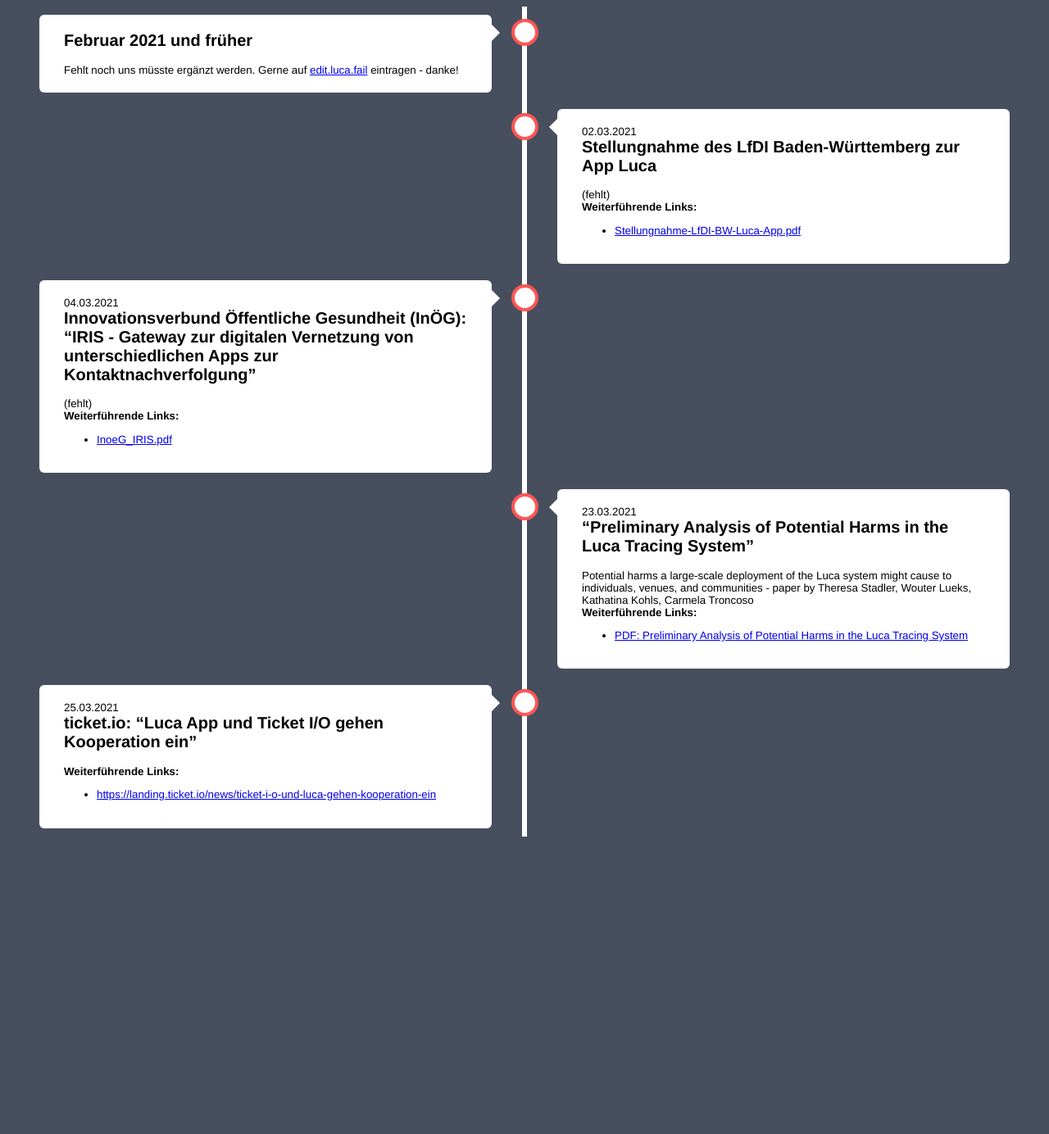
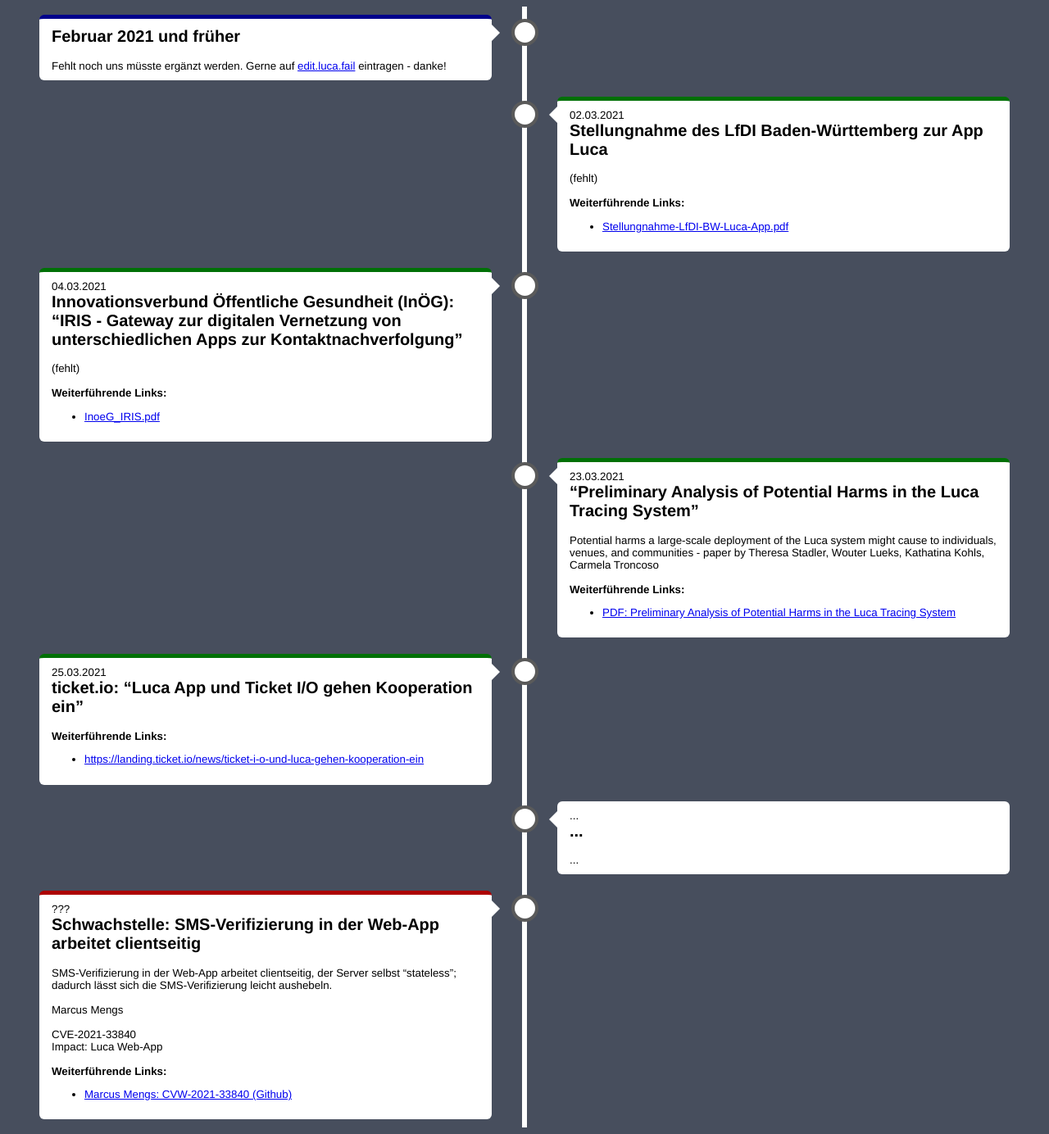
Before and after one commit to wasserbombe/lucafail-timeline, a PHP site: page / in a window 1280 px wide. Shown: the whole page at 82% size. Before the commit the page ends 1021 px from the top, so only its background shows below. Run offline with PHP 8.4, Linux system fonts and the light colour scheme.

Commit message:
add content types

```diff
--- a/css/main.css
+++ b/css/main.css
@@ -39,7 +39,7 @@ body {
     height: 25px;
     right: -17px;
     background-color: white;
-    border: 4px solid #ff5555;
+    border: 4px solid #5a5a5a;
     top: 15px;
     border-radius: 50%;
     z-index: 1;
@@ -88,10 +88,24 @@ body {
 }
 
 .content {
-    padding: 20px 30px;
+    padding: 10px 15px;
     background-color: white;
     position: relative;
     border-radius: 6px;
+
+}
+.container.type-general .content {
+    border-top: 5px solid darkblue;
+}
+.container.type-doc .content {
+    border-top: 5px solid rgb(0, 112, 6);
+}
+.container.type-incident .content {
+    border-top: 5px solid rgb(173, 0, 0);
+}
+
+.content .linkarea {
+    margin-top: 15px;
 }
 
 @media screen and (max-width: 600px) {
--- a/data/timeline_data.json
+++ b/data/timeline_data.json
@@ -51,5 +51,22 @@
                 "text": "https://landing.ticket.io/news/ticket-i-o-und-luca-gehen-kooperation-ein"
             }
         ]
+    },
+    {
+        "date": "...",
+        "type": "placeholder",
+        "title": "...",
+        "text": "...",
+        "links": []
+    },
+    {
+        "date": "???",
+        "type": "incident",
+        "title": "Schwachstelle: SMS-Verifizierung in der Web-App arbeitet clientseitig",
+        "text": "SMS-Verifizierung in der Web-App arbeitet clientseitig, der Server selbst “stateless”; dadurch lässt sich die SMS-Verifizierung leicht aushebeln.<br><br>Marcus Mengs<br><br>CVE-2021-33840<br>Impact: Luca Web-App",
+        "links": [{
+            "url": "https://github.com/mame82/misc/blob/master/cve-luca/cve-2021-33840.md",
+            "text": "Marcus Mengs: CVW-2021-33840 (Github)"
+        }]
     }
 ]
--- a/js/main.js
+++ b/js/main.js
@@ -5,6 +5,11 @@
         success: (data) => {
             data.forEach((e, i) => {
                 $div = $("<div>").addClass("container").addClass((i%2 == 0)?"left":"right");
+                if (e.type){
+                    $div.addClass("type-" + e.type);
+                } else {
+                    $div.addClass("type-general");
+                }
 
                 $content = $("<div>").addClass("content");
 
```
Also changed, not shown: index.html (renamed from index.php).
